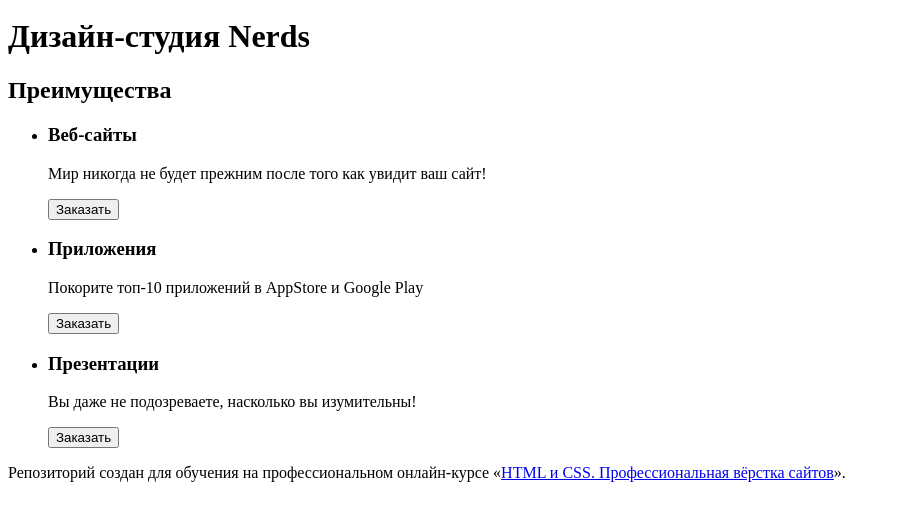
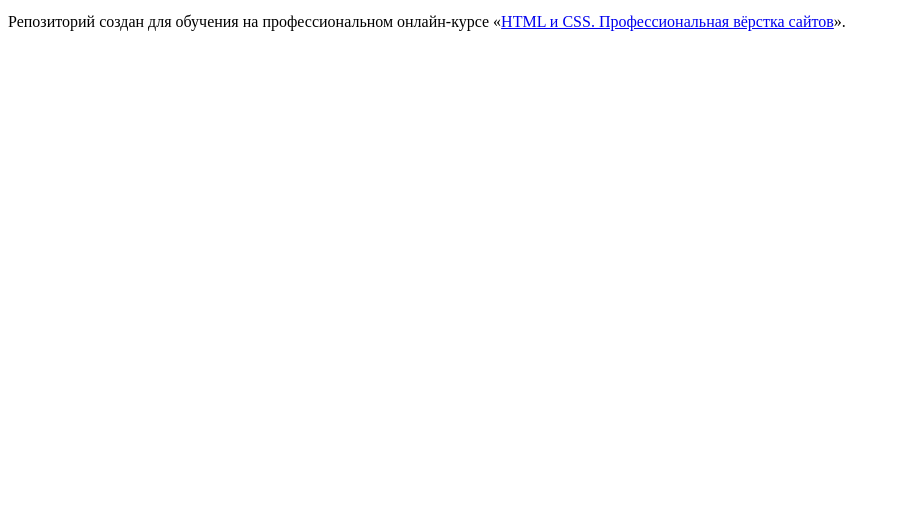
Before and after one commit to anyakurepkina/1536289-nerds-31, a plain HTML site: page index.html in a window 1280 px wide. Shown: the part 151-672 px from the top of the page, without its empty margins (0-900 px from the left). Drawn offline with Linux system fonts and the light colour scheme.

Commit message:
Revert "Сверстала блок с преимуществами"
This reverts commit 87b985268bccb23165bcfa7eedf33a678037057a.

```diff
--- a/index.html
+++ b/index.html
@@ -25,29 +25,6 @@
         Корзина
       </a>
     </nav>
-    <main>
-      <h1>Дизайн-студия Nerds</h1>
-      <section>
-        <h2>Преимущества</h2>
-        <ul>
-          <li>
-            <h3>Веб-сайты</h3>
-            <p>Мир никогда не будет прежним после того как увидит ваш сайт!</p>
-            <button>Заказать</button>
-          </li>
-          <li>
-            <h3>Приложения</h3>
-            <p>Покорите топ-10 приложений в AppStore и Google Play</p>
-            <button>Заказать</button>
-          </li>
-          <li>
-            <h3>Презентации</h3>
-            <p>Вы даже не подозреваете, насколько вы изумительны!</p>
-            <button>Заказать</button>
-          </li>
-        </ul>
-      </section>
-    </main>
     <p>
       Репозиторий создан для обучения на профессиональном онлайн‑курсе «<a
         href="https://htmlacademy.ru/intensive/htmlcss"
```
